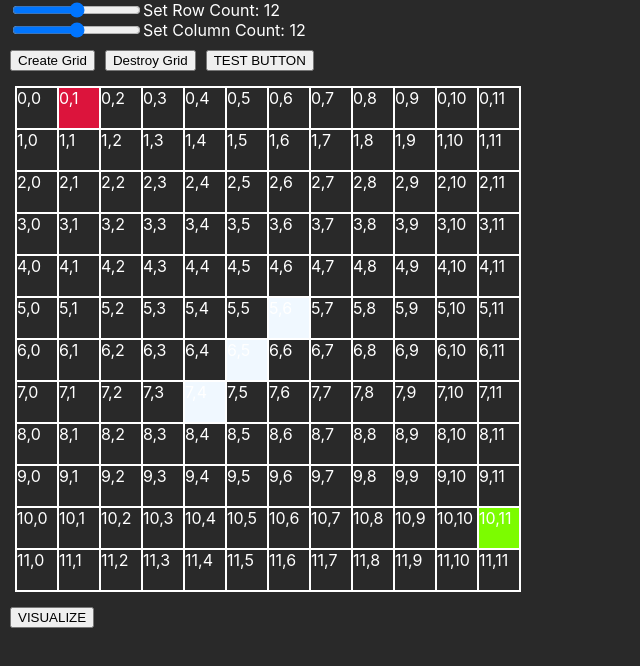
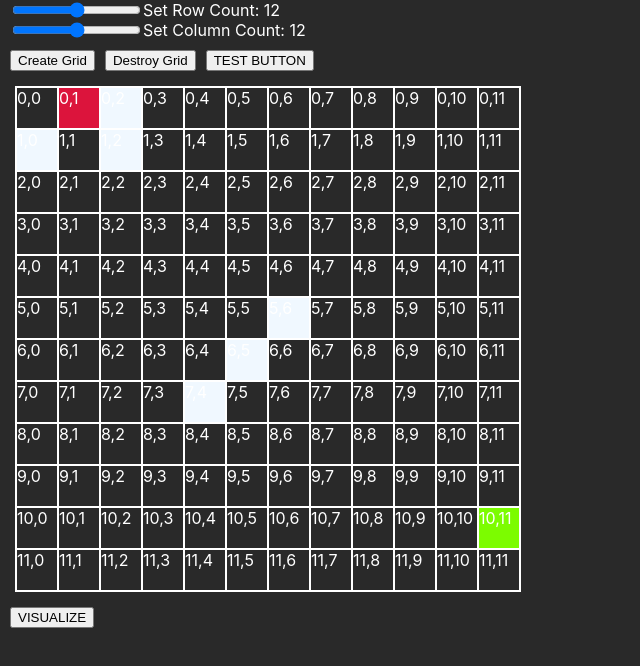
Before and after one commit to vik-ma/pathfinding-race, a React (Create React App) app: page / in a window 1280 px wide. Both pictures are taken after a click on the button "Create Grid". Shown: the top 666 px of the page, without its empty margins (0-640 px from the left). Built offline with nearby package versions, Linux system fonts and the light colour scheme.

Commit message:
Added path from goal to end being drawn

```diff
--- a/src/Algorithms/DepthFirstSearch.js
+++ b/src/Algorithms/DepthFirstSearch.js
@@ -1,7 +1,7 @@
 export function DepthFirstSearch(startNode, goalNode) {
   var path = [];
   var pathFoundMessage = "CANT FIND PATH";
-  var pathToGoal = [];
+  // var pathToGoal = [];
 
   dFSRecursion(startNode);
   var stopRecursion = false;
@@ -16,7 +16,9 @@ export function DepthFirstSearch(startNode, goalNode) {
       pathFoundMessage = `PATH FOUND ${currentNode.row} ${currentNode.col}`;
       path.push(currentNode);
 
-      pathToGoal = path;
+      let pathToGoal = path.map((i) => i);
+
+
       return { path, pathFoundMessage, pathToGoal };
     } else {
       currentNode.isVisited = true;
--- a/src/App.css
+++ b/src/App.css
@@ -53,3 +53,7 @@ body {
 .node-wall {
     background-color: aliceblue;
 }
+
+.node-winner {
+    box-shadow: inset 0 0 0 3px gold;
+}
--- a/src/PathfindingVisualizer/GridGenerator.js
+++ b/src/PathfindingVisualizer/GridGenerator.js
@@ -19,7 +19,6 @@ export const GridGenerator = () => {
 
   const [gridLayout, setGridLayout] = useState([]);
   const [savedGrid, setSavedGrid] = useState([]);
-
 
   useEffect(() => {
     createGrid();
@@ -60,10 +59,10 @@ export const GridGenerator = () => {
   };
 
   const createWalls = (grid) => {
-    // grid[0][2].isWall = true;
-    // grid[1][0].isWall = true;
+    grid[0][2].isWall = true;
+    grid[1][0].isWall = true;
     // grid[1][1].isWall = true;
-    // grid[1][2].isWall = true;
+    grid[1][2].isWall = true;
     grid[7][4].isWall = true;
     grid[6][5].isWall = true;
     grid[5][6].isWall = true;
@@ -142,18 +141,33 @@ export const GridGenerator = () => {
   const visualizePath = () => {
     let grid = savedGrid;
     const startNode = grid[0][1];
-    const goalNode = grid[6][7];
+    const goalNode = grid[10][11];
 
-    let algo = BreadthFirstSearch(startNode, goalNode);
+    let algo = BidirectionalSearch(startNode, goalNode);
 
-    for (let i = 0; i < algo.path.length; i++) {
-      setTimeout(() => {
-        const node = algo.path[i];
-        document.getElementById(`node-${node.row}-${node.col}`).className =
-          "node node-visited";
-      }, 50 * i);
+    for (let i = 0; i <= algo.path.length; i++) {
+      if (i === algo.path.length) {
+        if (algo.pathToGoal !== undefined) {
+          setTimeout(() => {
+            drawWinnerPath(algo);
+          }, 50 * i);
+        }
+      } else {
+        setTimeout(() => {
+          const node = algo.path[i];
+          document.getElementById(`node-${node.row}-${node.col}`).className =
+            "node node-visited";
+        }, 50 * i);
+      }
     }
+  };
 
+  const drawWinnerPath = (algo) => {
+    for (let i = 0; i < algo.pathToGoal.length; i++) {
+      const node = algo.pathToGoal[i];
+      document.getElementById(`node-${node.row}-${node.col}`).className =
+        "node node-visited node-winner";
+    }
   };
 
   return (
```
